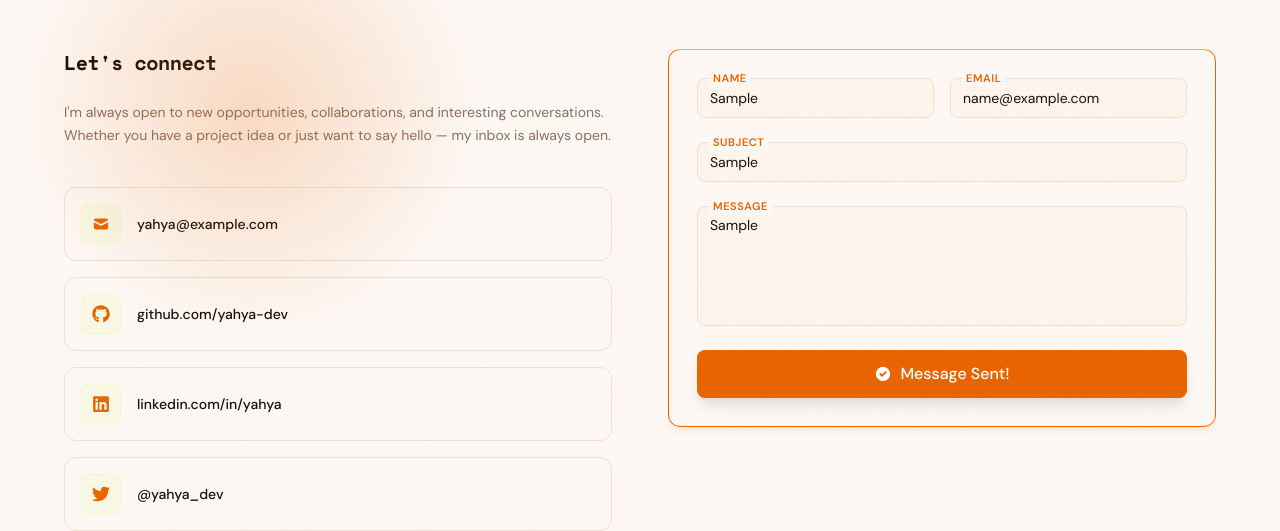
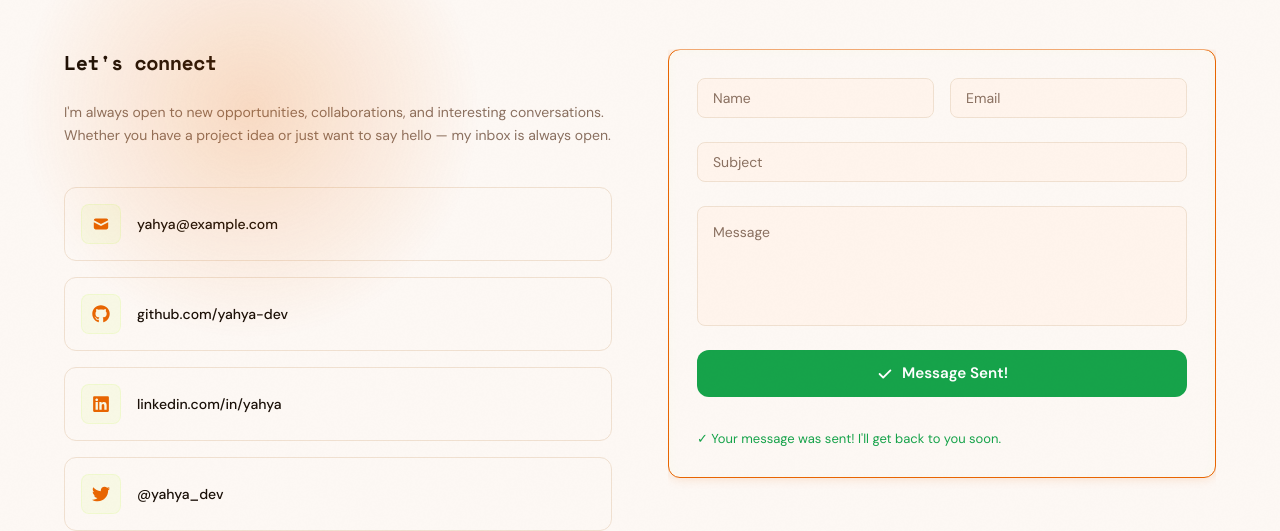
Before and after one commit to yahya-moussair/potfolio, a React (Vite) app: page / in a window 1280 px wide. Both pictures are taken after typing "Sample", "name@example.com", "Sample", "Sample" into the empty fields and a click on the button "Send Message". Shown: the part 7035-7566 px from the top of the page. Built offline with nearby package versions, Linux system fonts and the light colour scheme; no server answers.

Commit message:
Integrate EmailJS for contact form functionality in ContactSection, adding form validation and loading states. Update package.json and package-lock.json to include @emailjs/browser dependency.

```diff
--- a/package.json
+++ b/package.json
@@ -10,6 +10,7 @@
     "preview": "vite preview"
   },
   "dependencies": {
+    "@emailjs/browser": "^4.4.1",
     "@radix-ui/react-dialog": "^1.1.15",
     "@radix-ui/react-separator": "^1.1.8",
     "@radix-ui/react-slot": "^1.2.4",
--- a/src/components/sections/ContactSection.jsx
+++ b/src/components/sections/ContactSection.jsx
@@ -1,16 +1,17 @@
-import { useState, useRef } from "react";
+import { useState, useRef, useEffect } from "react";
 import { motion, useInView } from "framer-motion";
+import emailjs from "@emailjs/browser";
 import { FaGithub, FaLinkedin, FaTwitter } from "react-icons/fa";
 import { HiMail, HiExternalLink } from "react-icons/hi";
-import { HiPaperAirplane } from "react-icons/hi";
-import { AiOutlineLoading3Quarters } from "react-icons/ai";
-import { HiCheckCircle } from "react-icons/hi";
-import { Button } from "@/components/ui/button";
+import { HiPaperAirplane, HiCheck } from "react-icons/hi";
+import { HiExclamationCircle } from "react-icons/hi2";
 import { Card } from "@/components/ui/card";
 import { Input } from "@/components/ui/input";
 import { Textarea } from "@/components/ui/textarea";
 import { clipReveal, staggerContainer } from "@/data/animations";
 import SectionTitle from "@/components/SectionTitle";
+
+void motion;
 
 function FloatingInput({ label, type = "text", ...props }) {
   return (
@@ -37,20 +38,111 @@ const CONTACT_LINKS = [
   { icon: FaTwitter, label: "@yahya_dev", href: "https://twitter.com" },
 ];
 
+const SERVICE_ID = import.meta.env.VITE_EMAILJS_SERVICE_ID || import.meta.env.REACT_APP_EMAILJS_SERVICE_ID;
+const TEMPLATE_ID = import.meta.env.VITE_EMAILJS_TEMPLATE_ID || import.meta.env.REACT_APP_EMAILJS_TEMPLATE_ID;
+const PUBLIC_KEY = import.meta.env.VITE_EMAILJS_PUBLIC_KEY || import.meta.env.REACT_APP_EMAILJS_PUBLIC_KEY;
+
+const Spinner = () => (
+  <span
+    style={{
+      width: 14,
+      height: 14,
+      border: "2px solid rgba(255,255,255,0.3)",
+      borderTop: "2px solid white",
+      borderRadius: "50%",
+      display: "inline-block",
+      animation: "spin 0.7s linear infinite",
+    }}
+  />
+);
+
 export default function ContactSection() {
-  const [sending, setSending] = useState(false);
-  const [sent, setSent] = useState(false);
+  const [formData, setFormData] = useState({
+    name: "",
+    email: "",
+    subject: "",
+    message: "",
+  });
+  const [status, setStatus] = useState("idle");
+  // 'idle' | 'loading' | 'success' | 'error'
+
   const sectionRef = useRef(null);
   const isInView = useInView(sectionRef, { once: true, margin: "-100px" });
 
-  const handleSubmit = (e) => {
+  useEffect(() => {
+    if (!SERVICE_ID || !TEMPLATE_ID || !PUBLIC_KEY) {
+      console.warn("EmailJS: missing environment variable");
+    }
+    if (PUBLIC_KEY) {
+      emailjs.init(PUBLIC_KEY);
+    }
+  }, []);
+
+  const handleChange = (e) => {
+    setFormData((prev) => ({
+      ...prev,
+      [e.target.name]: e.target.value,
+    }));
+  };
+
+  const isValidEmail = (email) => /^[^\s@]+@[^\s@]+\.[^\s@]+$/.test(email);
+
+  const resetStatusToIdle = () => {
+    setTimeout(() => setStatus("idle"), 5000);
+  };
+
+  const handleSubmit = async (e) => {
     e.preventDefault();
-    setSending(true);
-    setTimeout(() => {
-      setSending(false);
-      setSent(true);
-      setTimeout(() => setSent(false), 3000);
-    }, 2000);
+
+    if (!formData.name.trim()) {
+      setStatus("error");
+      resetStatusToIdle();
+      return;
+    }
+    if (!isValidEmail(formData.email)) {
+      setStatus("error");
+      resetStatusToIdle();
+      return;
+    }
+    if (!formData.message.trim()) {
+      setStatus("error");
+      resetStatusToIdle();
+      return;
+    }
+
+    if (!SERVICE_ID || !TEMPLATE_ID || !PUBLIC_KEY) {
+      console.warn("EmailJS: missing environment variable");
+      setStatus("error");
+      resetStatusToIdle();
+      return;
+    }
+
+    setStatus("loading");
+
+    const templateParams = {
+      from_name: formData.name,
+      from_email: formData.email,
+      subject: formData.subject,
+      message: formData.message,
+      reply_to: formData.email,
+    };
+
+    try {
+      await emailjs.send(
+        SERVICE_ID,
+        TEMPLATE_ID,
+        templateParams,
+        PUBLIC_KEY
+      );
+
+      setStatus("success");
+      setFormData({ name: "", email: "", subject: "", message: "" });
+      resetStatusToIdle();
+    } catch (error) {
+      console.error("EmailJS error:", error);
+      setStatus("error");
+      resetStatusToIdle();
+    }
   };
 
   return (
@@ -147,39 +239,132 @@ export default function ContactSection() {
             >
               <form onSubmit={handleSubmit} className="space-y-6">
                 <div className="grid grid-cols-2 gap-4">
-                  <FloatingInput label="Name" required />
-                  <FloatingInput label="Email" type="email" required />
+                  <FloatingInput
+                    label="Name"
+                    name="name"
+                    value={formData.name}
+                    onChange={handleChange}
+                    required
+                  />
+                  <FloatingInput
+                    label="Email"
+                    type="email"
+                    name="email"
+                    value={formData.email}
+                    onChange={handleChange}
+                    required
+                  />
                 </div>
-                <FloatingInput label="Subject" required />
-                <FloatingTextarea label="Message" rows={5} required />
-                <Button
+                <FloatingInput
+                  label="Subject"
+                  name="subject"
+                  value={formData.subject}
+                  onChange={handleChange}
+                  required
+                />
+                <FloatingTextarea
+                  label="Message"
+                  rows={5}
+                  name="message"
+                  value={formData.message}
+                  onChange={handleChange}
+                  required
+                />
+                <button
                   type="submit"
-                  size="lg"
+                  disabled={status === "loading"}
                   className="w-full btn-shimmer"
-                  disabled={sending}
+                  style={{
+                    background:
+                      status === "success"
+                        ? "var(--color-success)"
+                        : status === "error"
+                          ? "#ef4444"
+                          : "var(--color-accent)",
+                    color: status === "idle" ? "#0a0a0a" : "#ffffff",
+                    transition: "all 0.3s ease",
+                    opacity: status === "loading" ? 0.75 : 1,
+                    cursor: status === "loading" ? "not-allowed" : "pointer",
+                    width: "100%",
+                    border: "none",
+                    borderRadius: "0.75rem",
+                    padding: "0.75rem 1rem",
+                    fontSize: "0.95rem",
+                    fontWeight: 600,
+                    display: "inline-flex",
+                    alignItems: "center",
+                    justifyContent: "center",
+                    gap: "0.5rem",
+                  }}
                 >
-                  {sending ? (
+                  {status === "idle" && (
                     <>
-                      <AiOutlineLoading3Quarters size={18} className="mr-2 animate-spin" />
-                      Sending...
-                    </>
-                  ) : sent ? (
-                    <>
-                      <HiCheckCircle size={18} className="mr-2" />
-                      Message Sent!
-                    </>
-                  ) : (
-                    <>
-                      <HiPaperAirplane size={18} className="mr-2" />
+                      <HiPaperAirplane size={18} />
                       Send Message
                     </>
                   )}
-                </Button>
+                  {status === "loading" && (
+                    <>
+                      <Spinner />
+                      Sending...
+                    </>
+                  )}
+                  {status === "success" && (
+                    <>
+                      <HiCheck size={18} />
+                      Message Sent!
+                    </>
+                  )}
+                  {status === "error" && (
+                    <>
+                      <HiExclamationCircle size={18} />
+                      Failed. Try again
+                    </>
+                  )}
+                </button>
+
+                {status === "success" && (
+                  <p
+                    style={{
+                      color: "var(--color-success)",
+                      fontSize: "13px",
+                      marginTop: "8px",
+                      animation: "fadeUp 0.4s ease forwards",
+                    }}
+                  >
+                    ✓ Your message was sent! I&apos;ll get back to you soon.
+                  </p>
+                )}
+
+                {status === "error" && (
+                  <p
+                    style={{
+                      color: "#ef4444",
+                      fontSize: "13px",
+                      marginTop: "8px",
+                      animation: "fadeUp 0.4s ease forwards",
+                    }}
+                  >
+                    ✗ Something went wrong. Please try again or email me directly.
+                  </p>
+                )}
               </form>
             </Card>
           </motion.div>
         </motion.div>
       </div>
+      <style>
+        {`
+          @keyframes spin {
+            from { transform: rotate(0deg); }
+            to { transform: rotate(360deg); }
+          }
+          @keyframes fadeUp {
+            from { opacity: 0; transform: translateY(8px); }
+            to { opacity: 1; transform: translateY(0); }
+          }
+        `}
+      </style>
     </section>
   );
 }
```
Also changed, not shown: 1 other file (tests, documents, lock files or other folders).
